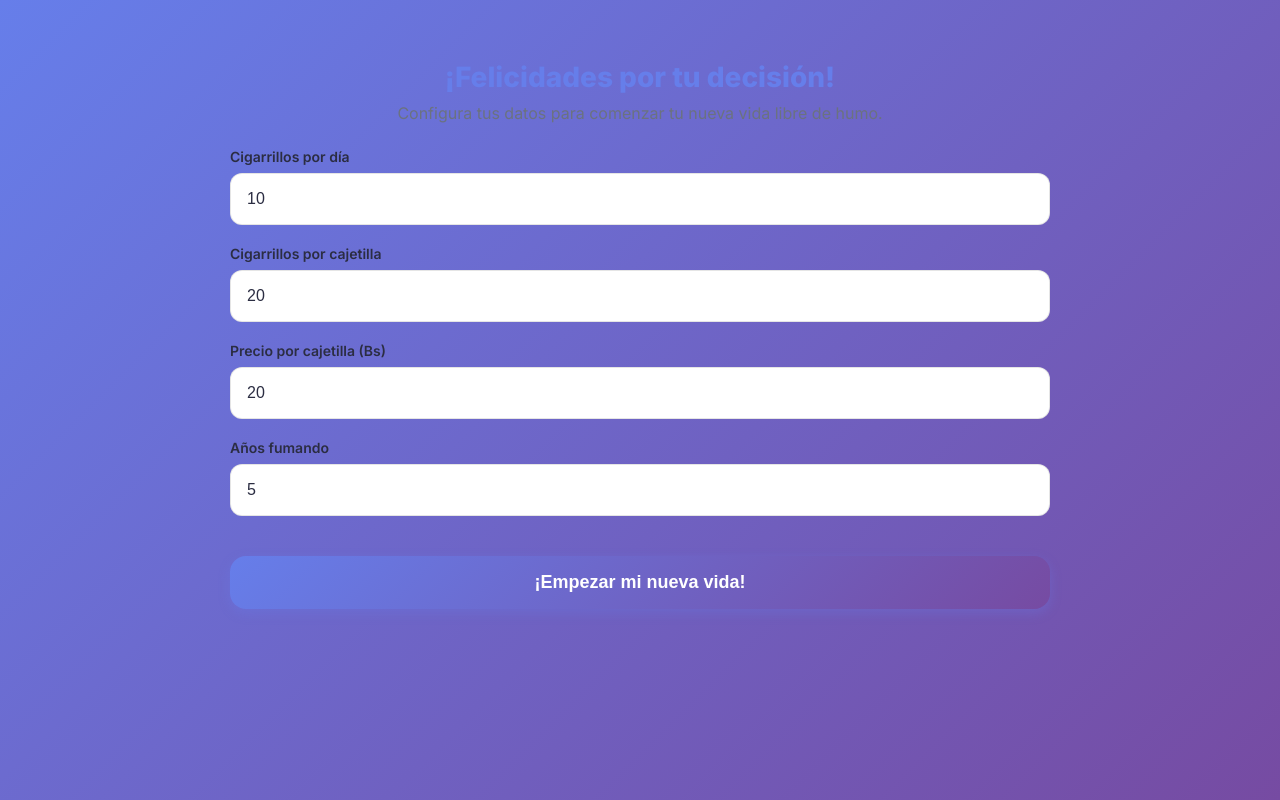
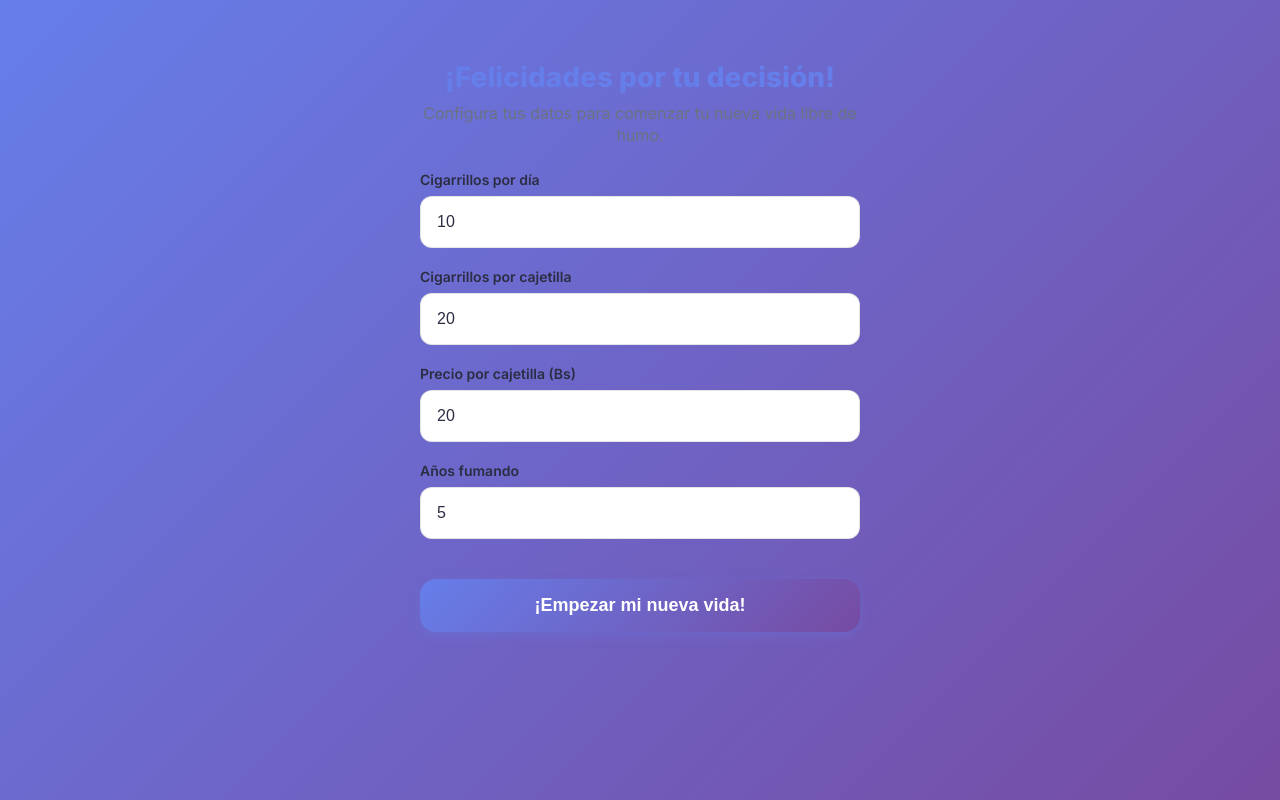
Before and after one commit to jangelbsc-design/dejalohoy, a React (Vite) app: page /#/onboarding in a window 1280 px wide. Built offline with nearby package versions, Linux system fonts and the light colour scheme.

Commit message:
fix: revertir ancho de #root a 480px fijo para mantener tamano original de las tarjetas del Dashboard

```diff
--- a/src/index.css
+++ b/src/index.css
@@ -53,18 +53,6 @@ body {
   flex-direction: column;
 }
 
-@media (min-width: 768px) {
-  #root {
-    max-width: 720px;
-  }
-}
-
-@media (min-width: 1200px) {
-  #root {
-    max-width: 860px;
-  }
-}
-
 ::-webkit-scrollbar {
   width: 0px;
   background: transparent;
```
